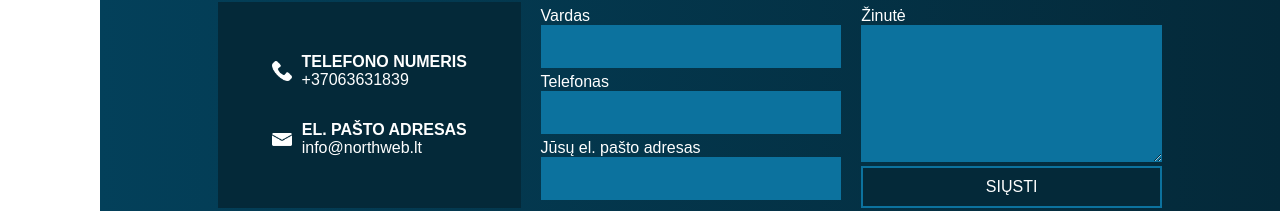
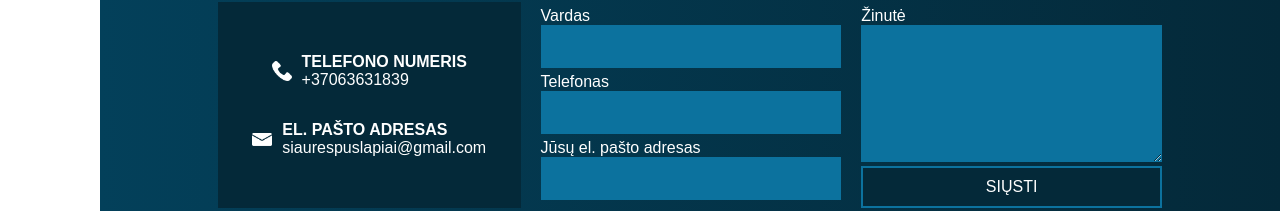
Before and after one commit to norbutasvi/northweb, a React (Create React App) app: page / in a window 1280 px wide. Shown: the part 7110-7321 px from the top of the page. Built offline with nearby package versions, Linux system fonts and the light colour scheme.

Commit message:
final fixes

```diff
--- a/public/index.html
+++ b/public/index.html
@@ -27,14 +27,6 @@
       Learn how to configure a non-root public URL by running `npm run build`.
     -->
     <title>Northweb.lt</title>
-    <script async src="https://www.googletagmanager.com/gtag/js?id=G-PMDV1CGMPD"></script>
-    <script>
-      window.dataLayer = window.dataLayer || [];
-      function gtag(){dataLayer.push(arguments);}
-      gtag('js', new Date());
-
-      gtag('config', 'G-PMDV1CGMPD');
-    </script>
   </head>
   <body>
     <noscript>You need to enable JavaScript to run this app.</noscript>
--- a/src/Form.js
+++ b/src/Form.js
@@ -107,7 +107,7 @@ function Form() {
                     <div class="text">
                         <p>
                             <strong>EL. PAŠTO ADRESAS</strong><br />
-                            info@northweb.lt
+                            siaurespuslapiai@gmail.com
                         </p>
                     </div>
                 </div>
```
Also changed, not shown: src/Main.js (+0 -45 lines), 1 other file (tests, documents, lock files or other folders).
